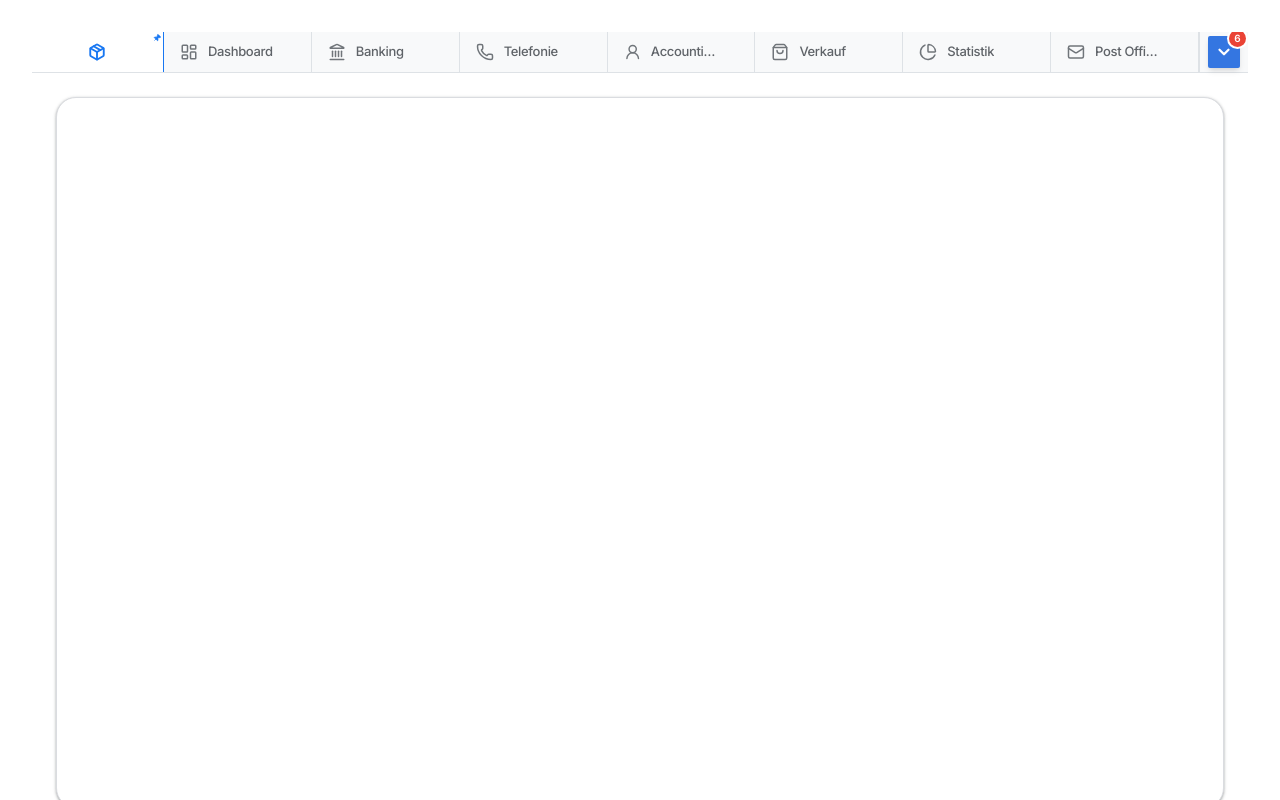
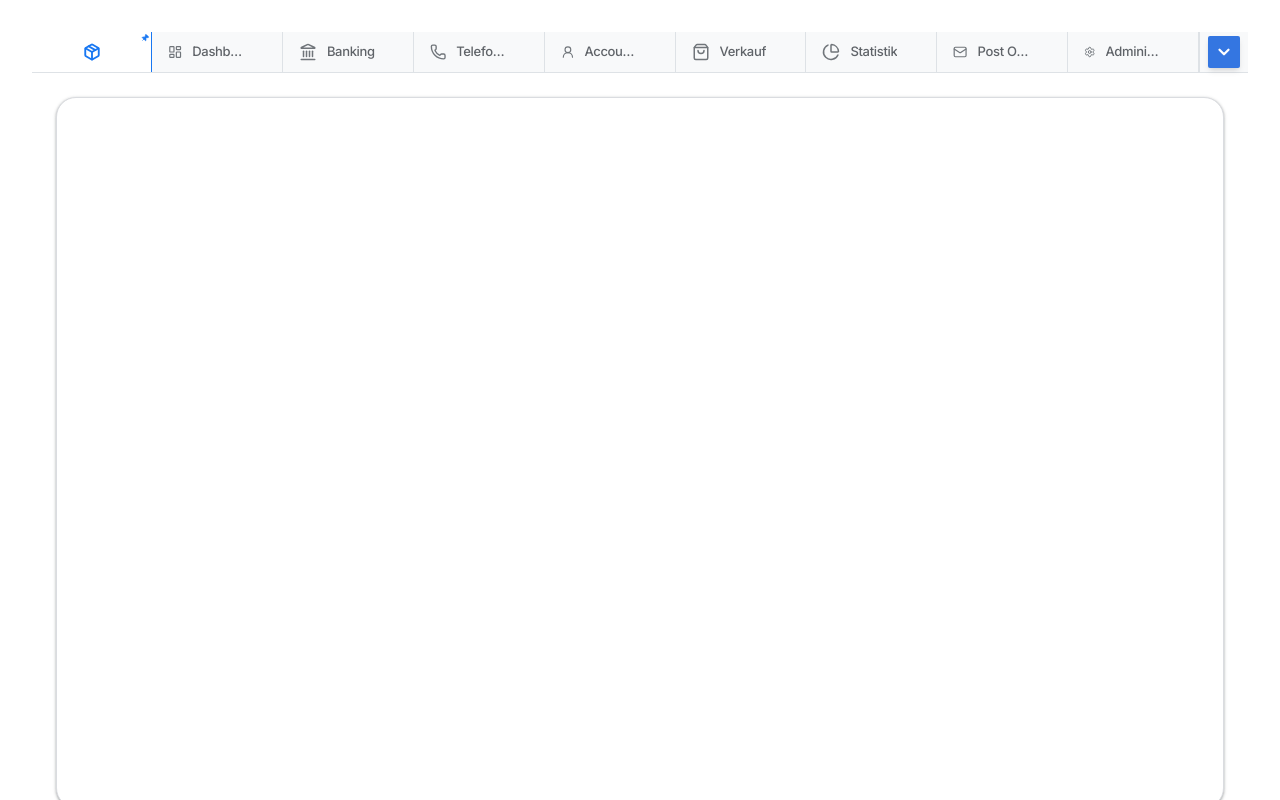
Before and after one commit to Oleksandr1212/test-day-first, a React (Vite) app: page /lagerverwaltung in a window 1280 px wide. Built offline with nearby package versions, Linux system fonts and the light colour scheme.

Commit message:
Fix for displaying all tabs

```diff
--- a/src/components/Tabs/OverflowMenu.jsx
+++ b/src/components/Tabs/OverflowMenu.jsx
@@ -25,7 +25,7 @@ export function OverflowMenu({ tabs, activeTabId, onSelect, onClose, isOpen, onT
     return (
         <div
             ref={menuRef}
-            className="absolute right-0 mt-5 w-80 bg-white border border-[#dee2e6] shadow-[0_10px_35px_rgba(0,0,0,0.1)] rounded-lg py-1.5 z-50 overflow-hidden ring-1 ring-black ring-opacity-5 translate-y-2 animate-in fade-in slide-in-from-top-2 duration-300"
+            className="absolute right-0 top-full mt-1 w-80 bg-white border border-[#dee2e6] shadow-[0_10px_35px_rgba(0,0,0,0.1)] rounded-lg py-1.5 z-50 overflow-hidden ring-1 ring-black ring-opacity-5 animate-in fade-in slide-in-from-top-2 duration-300"
         >
             <div className="max-h-[600px] overflow-y-auto scroll-smooth custom-scrollbar">
                 {tabs.map((tab) => {
--- a/src/components/Tabs/TabList.jsx
+++ b/src/components/Tabs/TabList.jsx
@@ -122,7 +122,7 @@ export function TabList() {
             const newOverflow = [];
 
             tabs.forEach((tab) => {
-                const tabWidth = tab.pinned ? 40 : 150;
+                const tabWidth = tab.pinned ? 40 : 120;
                 if (currentWidth + tabWidth < containerWidth) {
                     newVisible.push(tab);
                     currentWidth += tabWidth;
@@ -130,6 +130,7 @@ export function TabList() {
                     newOverflow.push(tab);
                 }
             });
+
 
             setVisibleTabs(newVisible);
             setOverflowTabs(newOverflow);
@@ -204,9 +205,6 @@ export function TabList() {
                             )}
                         >
                             <ChevronDown size={18} strokeWidth={3} className={cn("text-white transition-transform duration-300", isOverflowOpen && "rotate-180")} />
-                            <span className="absolute -top-1.5 -right-1.5 bg-[#ea4335] text-white text-[10px] font-bold rounded-full w-[17px] h-[17px] flex items-center justify-center ring-2 ring-white shadow-sm">
-                                {overflowTabs.length}
-                            </span>
                         </button>
 
                         <OverflowMenu
@@ -219,25 +217,28 @@ export function TabList() {
                                     const tabToMove = prev.find(tab => tab.id === t.id);
                                     if (!tabToMove) return prev;
 
-                                    // Знаходимо всі інші вкладки
                                     const others = prev.filter(tab => tab.id !== t.id);
 
-                                    // Знаходимо індекс першої незакріпленої вкладки
+                                    // Якщо вибрана вкладка закріплена, переміщуємо її на початок списку
+                                    if (tabToMove.pinned) {
+                                        return [tabToMove, ...others];
+                                    }
+
+                                    // Якщо не закріплена, переміщуємо її на перше місце ПІСЛЯ всіх закріплених
                                     const firstUnpinnedIndex = others.findIndex(tab => !tab.pinned);
 
+                                    if (firstUnpinnedIndex === -1) {
+                                        return [...others, tabToMove];
+                                    }
+
                                     const newTabs = [...others];
-                                    if (firstUnpinnedIndex === -1) {
-                                        // Якщо всі закріплені або порожньо, додаємо в кінець
-                                        newTabs.push(tabToMove);
-                                    } else {
-                                        // Вставляємо перед першою незакріпленою
-                                        newTabs.splice(firstUnpinnedIndex, 0, tabToMove);
-                                    }
+                                    newTabs.splice(firstUnpinnedIndex, 0, tabToMove);
                                     return newTabs;
                                 });
                                 navigate(t.url);
                                 setIsOverflowOpen(false);
                             }}
+
 
                             onClose={closeTab}
                             onPin={togglePin}
```
